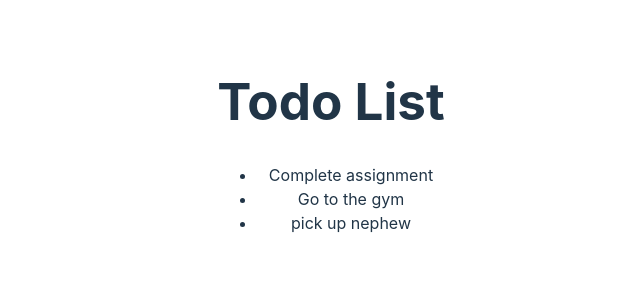
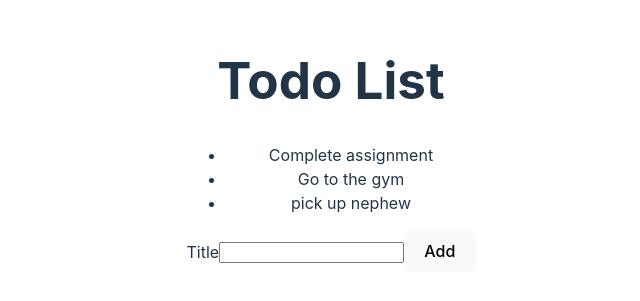
Before and after one commit to NayeTheCoder/react-todo, a React (Vite) app: page / in a window 1280 px wide. Shown: the part 255-556 px from the top of the page, without its empty margins (309-949 px from the left). Built offline with nearby package versions, Linux system fonts and the light colour scheme.

Commit message:
Week 2 JSX/React Components

```diff
--- /dev/null
+++ b/src/AddTodoForm.jsx
@@ -0,0 +1,10 @@
+function AddTodoForm () {
+ return(
+    <form>
+        <label htmlFor="todoTitle">Title</label>
+        <input id="todoTitle"></input>
+        <button type="submit">Add</button>
+    </form>
+ );
+};
+export default AddTodoForm;
--- a/src/App.jsx
+++ b/src/App.jsx
@@ -2,32 +2,17 @@
 import reactLogo from './assets/react.svg'
 import viteLogo from '/vite.svg'
 import './App.css'
+import TodoList from './TodoList'
+import AddTodoForm from './AddTodoForm'
 
-var todoList = [
-  {
-  id: 1,
-  title:"Complete assignment"
-  },
-  {
-    id:2,
-    title:"Go to the gym"
-  },
-  {
-    id:3,
-    title:"pick up nephew"
-  }
-];
 
 
 function App() {
   return (
     <div className="App">
      <h1> Todo List</h1>
-      <ul>
-        {todoList.map(function (item) {
-        return <li key={item.id}>{item.title}</li>;
-        })}
-      </ul>
+      <TodoList/>
+      <AddTodoForm/>
     </div>
   );
 }
--- /dev/null
+++ b/src/TodoList.jsx
@@ -0,0 +1,26 @@
+
+var todoList = [
+    {
+    id: 1,
+    title:"Complete assignment"
+    },
+    {
+      id:2,
+      title:"Go to the gym"
+    },
+    {
+      id:3,
+      title:"pick up nephew"
+    }
+  ];
+
+function TodoList () {
+    return(
+        <ul>
+        {todoList.map(function (item) {
+        return <li key={item.id}>{item.title}</li>;
+        })}
+      </ul>
+    );
+}
+export default TodoList;
```
